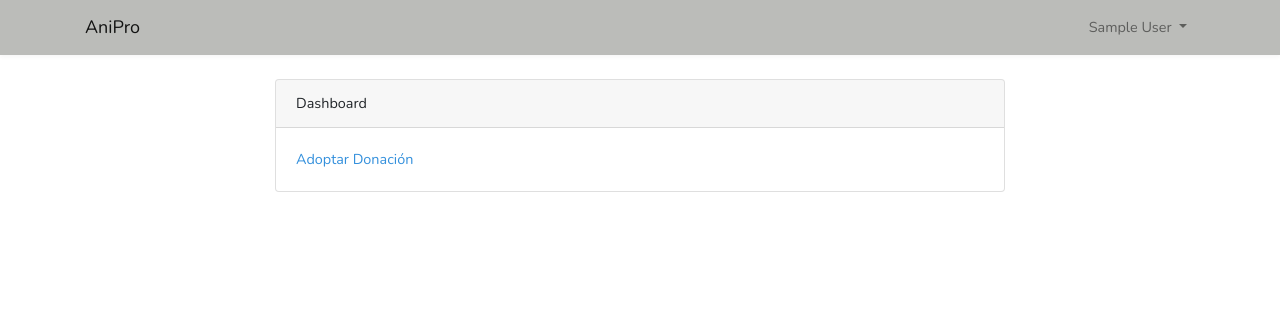
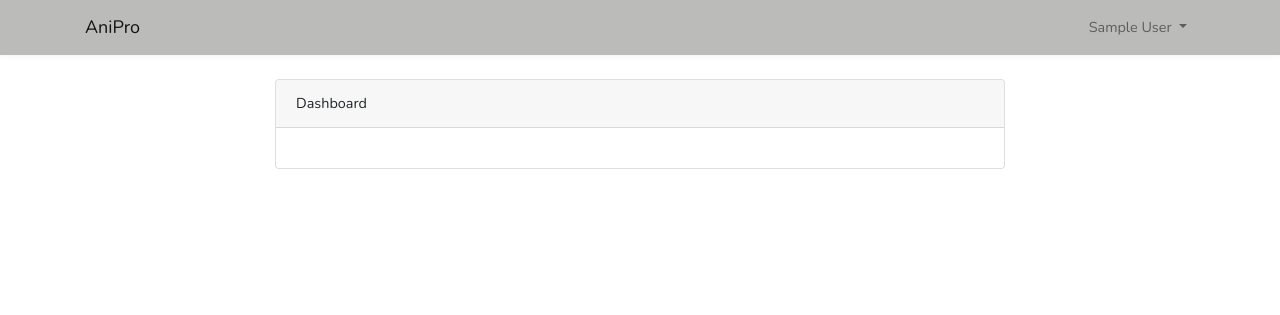
Before and after one commit to Adrian0207/AniPro, a Laravel app: page /home in a window 1280 px wide. Shown: the top 315 px of the page. Run offline with Laravel 8, Linux system fonts and the light colour scheme; the visitor is signed in with stand-in values (Sample User, id 1).

Commit message:
Update home.blade.php

```diff
--- a/resources/views/home.blade.php
+++ b/resources/views/home.blade.php
@@ -14,8 +14,7 @@
                         </div>
                     @endif
 
-                    <a href="/adopcion">Adoptar</a>
-                    <a href="/donacion">Donación</a>
+
                 </div>
             </div>
         </div>
```
